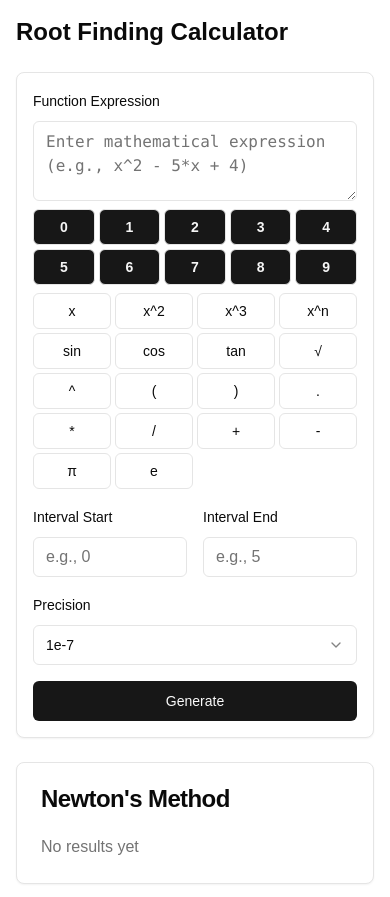
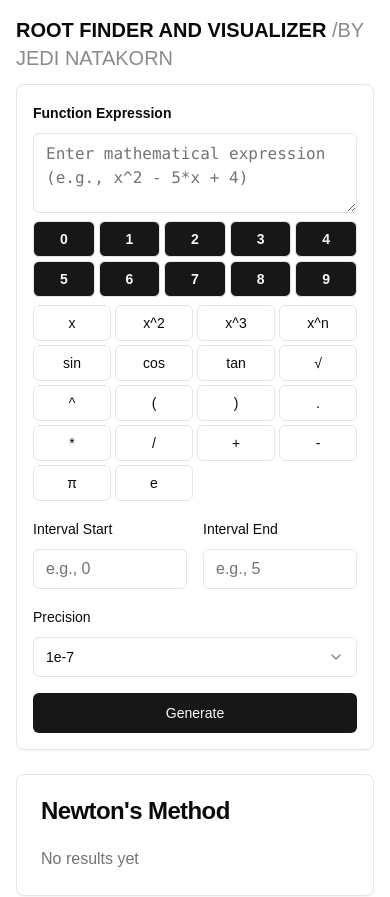
Before and after one commit to JedizR/Root-Finder-NextJS, a Next.js app: page / in a window 390 px wide. Shown: the top 897 px of the page. Built offline with nearby package versions, Linux system fonts and the light colour scheme.

Commit message:
change text size for responsiveness

```diff
--- a/app/page.tsx
+++ b/app/page.tsx
@@ -4,7 +4,7 @@ import ResultPanel from "@/components/result-panel"
 export default function Home() {
   return (
     <main className="container mx-auto p-4 min-h-screen">
-      <h1 className="text-2xl font-bold mb-6">Root Finding Calculator</h1>
+      <h1 className="text-xl md:text-2xl lg:text-3xl font-bold mb-3">ROOT FINDER AND VISUALIZER <span className="lg:text-xl text-md text-primary/50 font-thin">/BY JEDI NATAKORN</span></h1>
       <div className="grid lg:grid-cols-3 gap-6">
         <div className="lg:col-span-1">
           <Calculator />
--- a/components/calculator.tsx
+++ b/components/calculator.tsx
@@ -58,7 +58,7 @@ export default function Calculator() {
           )}
 
           <div className="space-y-2">
-            <Label htmlFor="expression">Function Expression</Label>
+            <Label htmlFor="expression" className="font-semibold">Function Expression</Label>
             <Textarea
               id="expression"
               value={expression}
```
